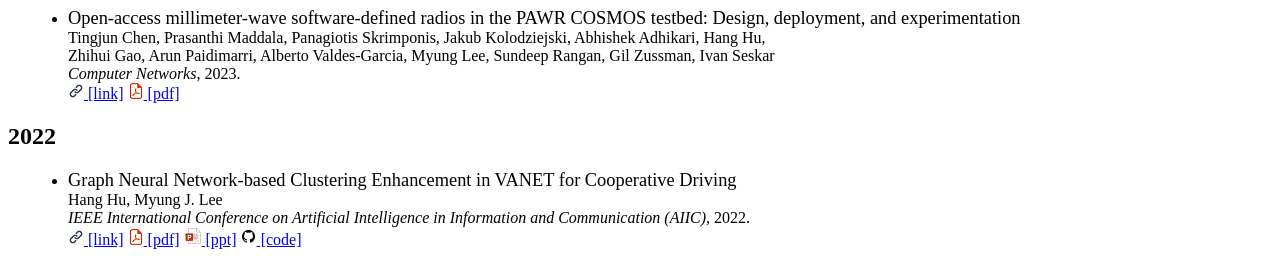
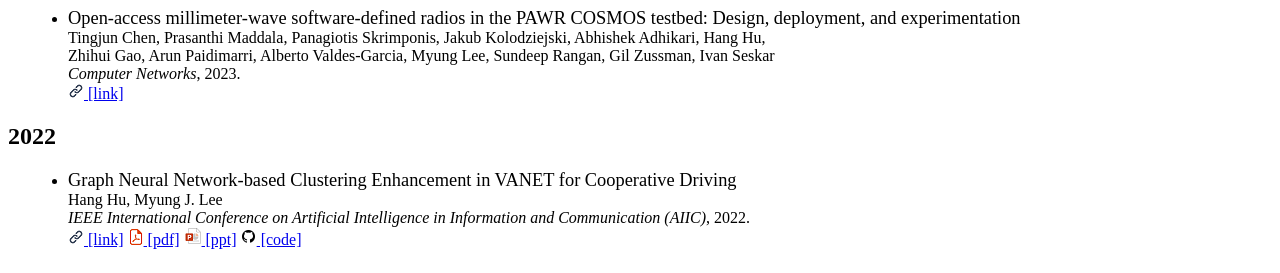
Before and after one commit to hanghoo/hanghoo.github.io, a Jekyll site: the page built from index.html, in a window 1280 px wide. Shown: the part 1395-1668 px from the top of the page. Built offline with Jekyll 4.4.1, drawn with Linux system fonts in a browser that asks for light colours; nearby versions of some CDN libraries.

Commit message:
Update index.html

```diff
--- a/index.html
+++ b/index.html
@@ -139,7 +139,7 @@ title: "Hang Hu"
         Myung Lee, Sundeep Rangan, Gil Zussman, Ivan Seskar<br>
         <i>Computer Networks</i>, 2023.<br>
         <img src="static/link-logo.png" alt=""><a href="https://www.sciencedirect.com/science/article/pii/S1389128623003675"> [link]</a>
-        <img src="static/pdf-logo.png" alt=""><a href="files/2023 Computer Networks-Open-access millimeter-wave software-defined radios in the PAWR COSMOS.pdf"> [pdf]</a>
+        <!--<img src="static/pdf-logo.png" alt=""><a href="files/2023 Computer Networks-Open-access millimeter-wave software-defined radios in the PAWR COSMOS.pdf"> [pdf]</a>-->
         </a>
     </li>
 </ul>
```
